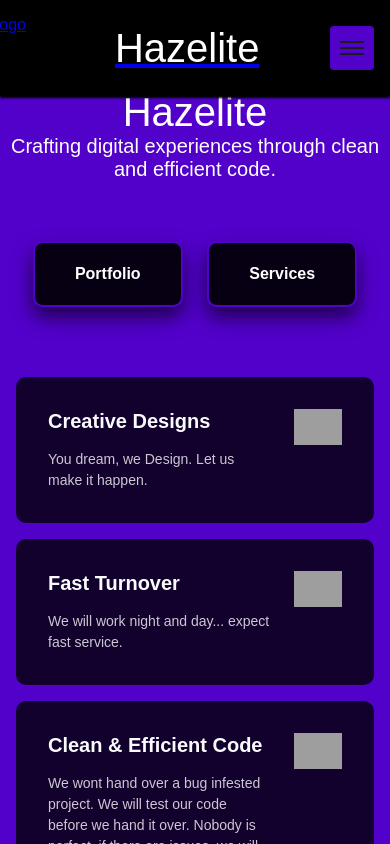
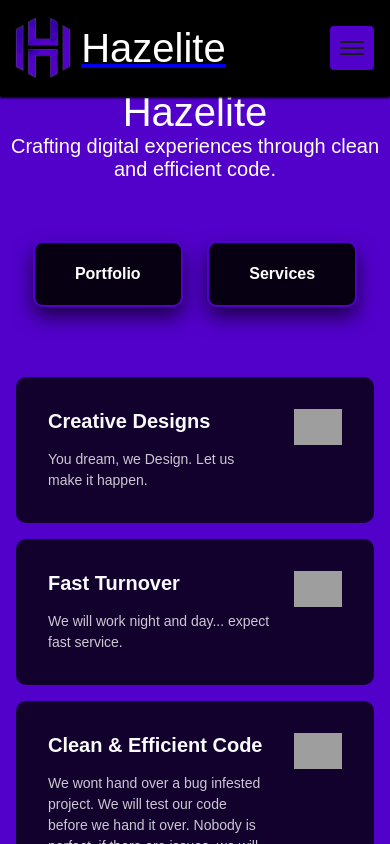
Before and after one commit to Hazelite/-, a plain HTML site: page index.html in a window 390 px wide. Drawn offline with Linux system fonts and the light colour scheme; the site is published under a folder, as on GitHub Pages, so addresses that start at the root find nothing; grey boxes are pictures that could not be loaded; a web font is replaced by a local one.

Commit message:
header changes + mobile

```diff
--- a/index.html
+++ b/index.html
@@ -18,7 +18,7 @@
     <div class="cs-container">
         <!--Nav Logo-->
         <a href="index.html" class="cs-logo" aria-label="home">
-            <img src="/assets/hazelite.png" alt="logo" width="210" height="29" aria-hidden="true" decoding="async">
+            <img src="assets/hazelite.png" alt="logo" width="210" height="29" aria-hidden="true" decoding="async">
             <span class="cs-logo-text">Hazelite</span>
         </a>
         <!--Navigation List-->
--- a/style.css
+++ b/style.css
@@ -885,8 +885,8 @@ footer {
     content: "";
     width: 100%;
     height: 0vh;
-    background: rgba(0, 0, 0, 0.6);
-    opacity: 0;
+    background: rgb(0, 0, 0);
+    opacity: 1;
     display: block;
     position: absolute;
     top: 100%;
@@ -910,7 +910,7 @@ footer {
     transform: translateY(0);
   }
   #cs-navigation .cs-container {
-      height: 4rem;
+    height: 4rem;
     width: 100%;
     display: flex;
     justify-content: flex-end;
@@ -1152,7 +1152,7 @@ footer {
 
     }
   #cs-navigation .cs-container {
-      height: 4rem;
+    height: 4rem;
     width: 100%;
     max-width: 80rem;
     margin: auto;
```
Also changed, not shown: contact.html (+1 -1 lines), price.html (+1 -1 lines), projects.html (+1 -1 lines).
